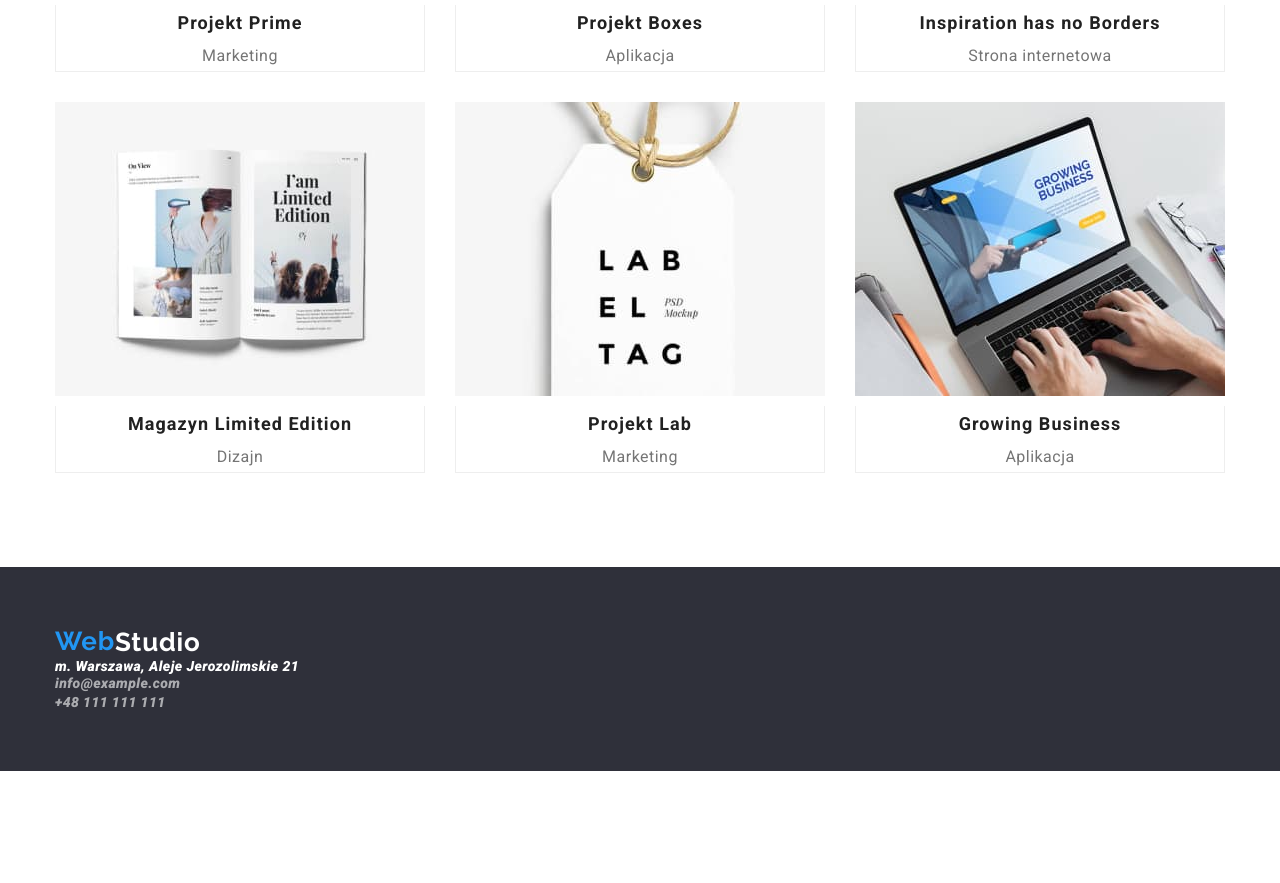
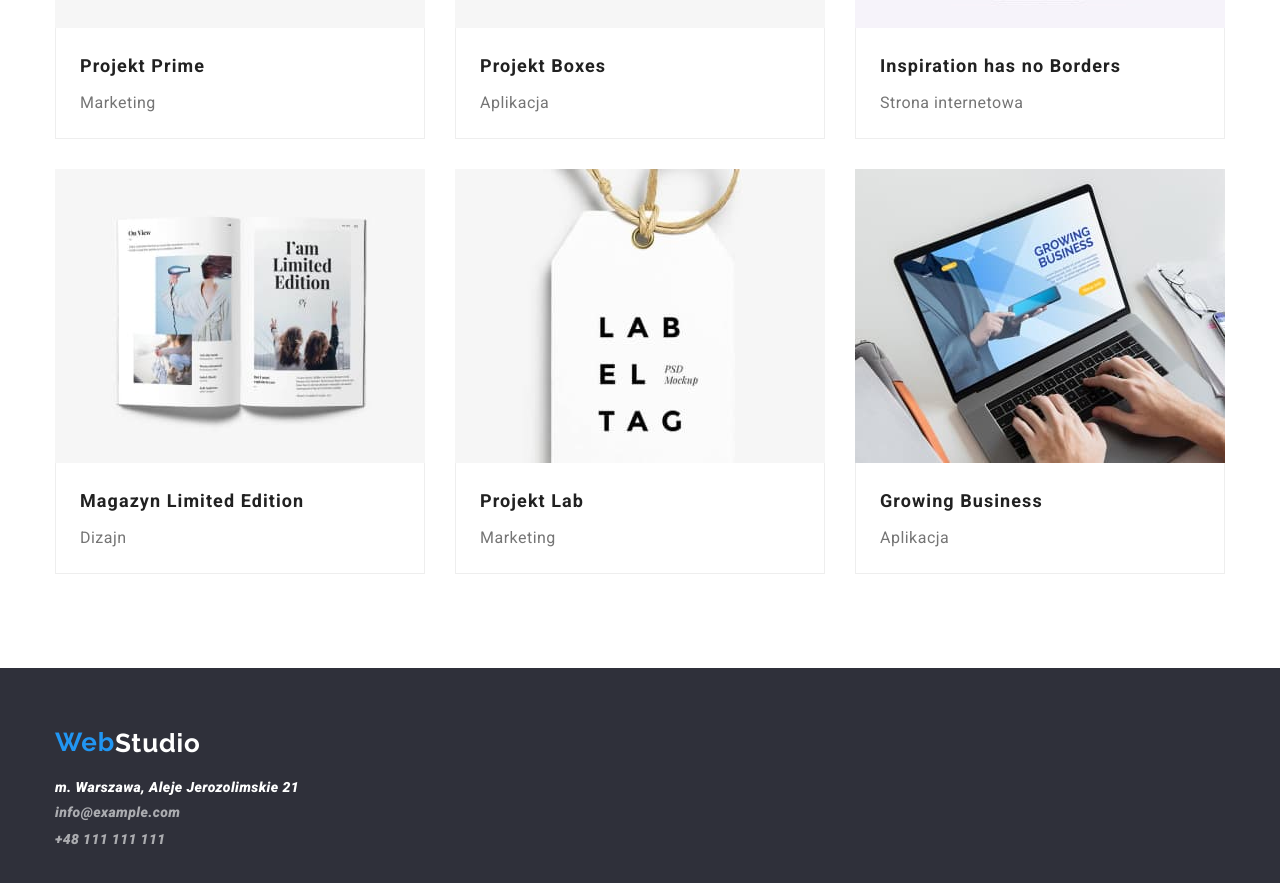
Before and after one commit to DawidForst/goit-markup-hw-03, a plain HTML site: page portfolio.html in a window 1280 px wide. Shown: the part 963-1846 px from the top of the page. Before the commit the page ends 1734 px from the top, so only its background shows below. Drawn offline with nearby package versions, Linux system fonts and the light colour scheme.

Commit message:
Zadanie 3.5

```diff
--- a/css/style.css
+++ b/css/style.css
@@ -5,6 +5,11 @@
   --hover-links-color: #2196f3;
   --semi-text-color: #ffffff;
 }
+
+img {
+  display: block;
+}
+
 * {
   box-sizing: border-box;
 }
@@ -291,11 +296,19 @@ body {
   letter-spacing: 0.06em;
   line-height: 2;
   color: var(--h-color);
-  text-align: center;
-  justify-content: center;
-  /* padding: 20px 24px 54px 24px; */
+  text-align: left;
+  justify-content: left;
+  padding-left: 24px;
+  padding-top: 20px;
 }
-
+.portfolio-p {
+  display: flex;
+  text-align: left;
+  justify-content: left;
+  padding-left: 24px;
+  padding-bottom: 20px;
+  padding-top: 4px;
+}
 .icon-border {
   border-bottom: 1px solid #eeeeee;
   border-right: 1px solid #eeeeee;
@@ -312,9 +325,6 @@ body {
   text-align: center;
   color: var(--p-color);
   background: #ffffff;
-}
-.test {
-  border-bottom: solid 1px #ececec;
 }
 
 .background-main {
@@ -417,6 +427,7 @@ body {
   align-items: center;
   letter-spacing: 0.03em;
   color: var(--hover-links-color);
+  padding-bottom: 20px;
 }
 
 .logo > span {
@@ -430,9 +441,26 @@ body {
   letter-spacing: 0.03em;
   line-height: 1.17;
   color: var(--semi-text-color);
+  padding-bottom: 9px;
 }
 
 .contact-bottom {
+  display: flex;
+  font-size: 14px;
+  line-height: 1.17;
+
+  letter-spacing: 0.03em;
+  padding-bottom: 9px;
+
+  color: rgba(255, 255, 255, 0.6);
+}
+.contact-bottom:hover {
+  color: var(--hover-links-color);
+  cursor: pointer;
+}
+
+.phone-bottom {
+  padding-top: 9px;
   font-size: 14px;
   line-height: 1.17;
 
@@ -440,7 +468,7 @@ body {
 
   color: rgba(255, 255, 255, 0.6);
 }
-.contact-bottom:hover {
+.phone-bottom:hover {
   color: var(--hover-links-color);
   cursor: pointer;
 }
--- a/portfolio.html
+++ b/portfolio.html
@@ -80,7 +80,7 @@
             />
             <div class="icon-border">
               <h3 class="portfolio-h">Technocrack</h3>
-              Strona internetowa
+              <p class="portfolio-p">Strona internetowa</p>
             </div>
           </li>
           <li class="portfolio-description">
@@ -92,7 +92,7 @@
             />
             <div class="icon-border">
               <h3 class="portfolio-h">Grafika New Orlean vs Golden Star</h3>
-              Dizajn
+              <p class="portfolio-p">Dizajn</p>
             </div>
           </li>
 
@@ -105,7 +105,7 @@
             />
             <div class="icon-border">
               <h3 class="portfolio-h">Restauracja Seafood</h3>
-              Aplikacja
+              <p class="portfolio-p">Aplikacja</p>
             </div>
           </li>
 
@@ -118,7 +118,7 @@
             />
             <div class="icon-border">
               <h3 class="portfolio-h">Projekt Prime</h3>
-              Marketing
+              <p class="portfolio-p">Marketing</p>
             </div>
           </li>
 
@@ -131,7 +131,7 @@
             />
             <div class="icon-border">
               <h3 class="portfolio-h">Projekt Boxes</h3>
-              Aplikacja
+              <p class="portfolio-p">Aplikacja</p>
             </div>
           </li>
 
@@ -144,7 +144,7 @@
             />
             <div class="icon-border">
               <h3 class="portfolio-h">Inspiration has no Borders</h3>
-              Strona internetowa
+              <p class="portfolio-p">Strona internetowa</p>
             </div>
           </li>
 
@@ -157,7 +157,7 @@
             />
             <div class="icon-border">
               <h3 class="portfolio-h">Magazyn Limited Edition</h3>
-              Dizajn
+              <p class="portfolio-p">Dizajn</p>
             </div>
           </li>
 
@@ -170,7 +170,7 @@
             />
             <div class="icon-border">
               <h3 class="portfolio-h">Projekt Lab</h3>
-              Marketing
+              <p class="portfolio-p">Marketing</p>
             </div>
           </li>
 
@@ -183,7 +183,7 @@
             />
             <div class="icon-border">
               <h3 class="portfolio-h">Growing Business</h3>
-              Aplikacja
+              <p class="portfolio-p">Aplikacja</p>
             </div>
           </li>
         </ul>
@@ -193,15 +193,15 @@
       <section class="container">
         <a class="logo" href="index.html">Web<span>Studio</span></a>
         <address>
-          <ul>
+          <ul class>
             <li class="address-bottom">m. Warszawa, Aleje Jerozolimskie 21</li>
             <li>
-              <a class="contact-bottom" href="mailto:info@example.com">
-                info@example.com</a
+              <a class="contact-bottom" href="mailto:info@example.com"
+                >info@example.com</a
               >
             </li>
             <li>
-              <a class="contact-bottom" href="tel:+48111111111"
+              <a class="phone-bottom" href="tel:+48111111111"
                 >+48 111 111 111</a
               >
             </li>
```
